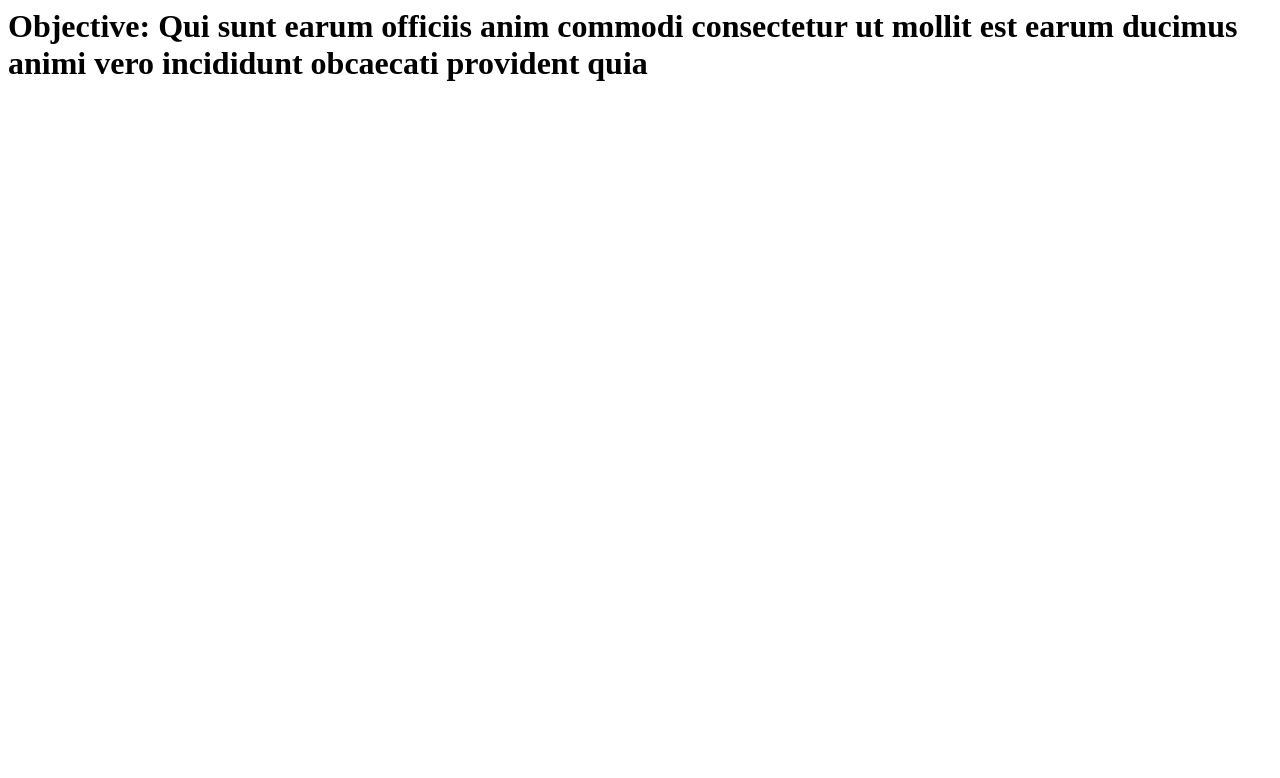
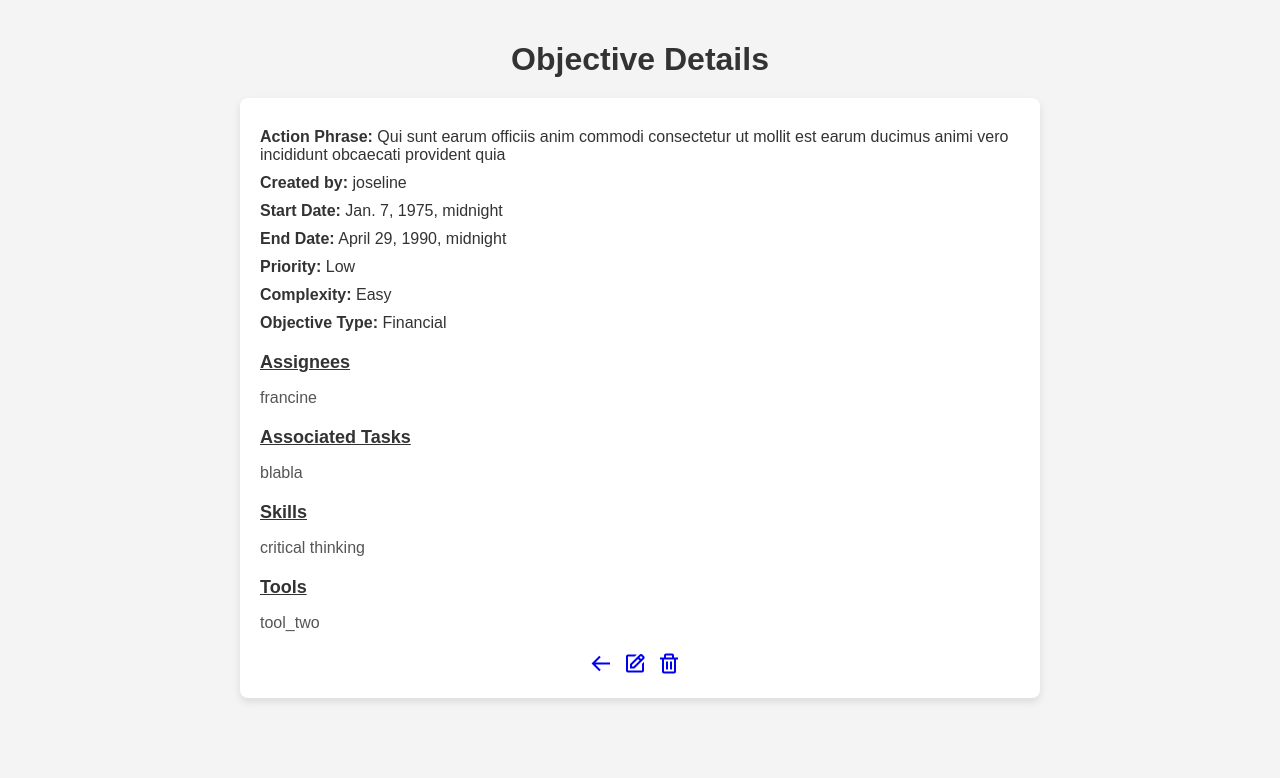
Before and after one commit to joseline25/my_perform, a Django app: page /view/7/ in a window 1280 px wide. Shown: the top 778 px of the page. Run offline with Django 4.2, Linux system fonts and the light colour scheme; data comes from the database, SQL or seed files in the repository; both versions use the stored data as it was after the commit.

Commit message:
implement detail screen for and objective and update .gitignore file

```diff
--- a/templates/objective/view_objective.html
+++ b/templates/objective/view_objective.html
@@ -1 +1,148 @@
-<h1>Objective: {{objective}} </h1>
+<!DOCTYPE html>
+<html lang="en">
+
+<head>
+  <meta charset="UTF-8">
+  <meta name="viewport" content="width=device-width, initial-scale=1.0">
+  <title>Objective details</title>
+  <link href='https://unpkg.com/boxicons@2.1.4/css/boxicons.min.css' rel='stylesheet'>
+  <style>
+    body {
+      font-family: 'Arial', sans-serif;
+      background-color: #f4f4f4;
+      margin: 0;
+      padding: 0;
+    }
+
+    .container {
+      max-width: 800px;
+      margin: 0 auto;
+      padding: 20px;
+    }
+
+    h1 {
+      color: #333;
+      text-align: center;
+      margin-bottom: 20px;
+    }
+
+    h2 {
+      color: #333;
+      text-decoration: underline;
+      font-size: 18px;
+    }
+
+    .objective-details {
+      background-color: #fff;
+      border-radius: 8px;
+      box-shadow: 0 4px 8px rgba(0, 0, 0, 0.1);
+      padding: 20px;
+    }
+
+    .objective-details p {
+      margin: 10px 0;
+      color: #333;
+    }
+
+    .objective-details h2 {
+      margin-top: 20px;
+      color: #333;
+    }
+
+    .objective-details ul {
+      list-style: none;
+      padding: 0;
+    }
+
+    .objective-details ul li {
+      margin: 5px 0;
+      color: #555;
+    }
+
+    .icon-container {
+      display: flex;
+      justify-content: center;
+      margin-top: 20px;
+    }
+
+    .centered-container {
+      display: flex;
+      justify-content: center;
+      margin-top: 20px;
+    }
+
+    .icon {
+      /* ... existing styles ... */
+      margin-right: 10px;
+    }
+
+    .icon i {
+      font-size: 24px;
+    }
+
+    /* Responsive Styles */
+    @media (max-width: 600px) {
+      .big-card {
+        grid-template-columns: 1fr;
+        /* Adjust for single column on smaller screens */
+      }
+    }
+  </style>
+</head>
+
+<body>
+
+  {% block content %}
+  <div class="container">
+    <h1>Objective Details</h1>
+    <div class="objective-details">
+      <p><strong>Action Phrase:</strong> {{ objective.action_phrase }}</p>
+      <p><strong>Created by:</strong> {{ objective.created_by.username }}</p>
+      <p><strong>Start Date:</strong> {{ objective.start_date }}</p>
+      <p><strong>End Date:</strong> {{ objective.end_date }}</p>
+      <p><strong>Priority:</strong> {{ objective.get_priority_display }}</p>
+      <p><strong>Complexity:</strong> {{ objective.get_complexity_display }}</p>
+      <p><strong>Objective Type:</strong> {{ objective.get_objective_type_display }}</p>
+
+      <h2>Assignees</h2>
+      <ul>
+        {% for assignee in objective.assign_to.all %}
+        <li>{{ assignee.username }}</li>
+        {% endfor %}
+      </ul>
+
+      <h2>Associated Tasks</h2>
+      <ul>
+        {% for task in objective.associated_task.all %}
+        <li>{{ task }}</li>
+        {% endfor %}
+      </ul>
+
+      <h2>Skills</h2>
+      <ul>
+        {% for skill in objective.skills.all %}
+        <li>{{ skill }}</li>
+        {% endfor %}
+      </ul>
+
+      <h2>Tools</h2>
+      <ul>
+        {% for tool in objective.tools.all %}
+        <li>{{ tool }}</li>
+        {% endfor %}
+      </ul>
+
+      <!-- Add more details as needed -->
+      <div class="centered-container">
+        <a href="{% url 'list_objective' %}" class="icon back-icon"><i class='bx bx-arrow-back'></i></a>
+        <a href="#" class="icon edit-icon"><i class='bx bx-edit'></i></a>
+        <a href="#" class="icon delete-icon"><i class='bx bx-trash'></i></a>
+      </div>
+
+    </div>
+  </div>
+  {% endblock content %}
+
+</body>
+
+</html>
```
Also changed, not shown: templates/objective/list_objective.html (+13 -2 lines), db.sqlite3, 1 other file.
